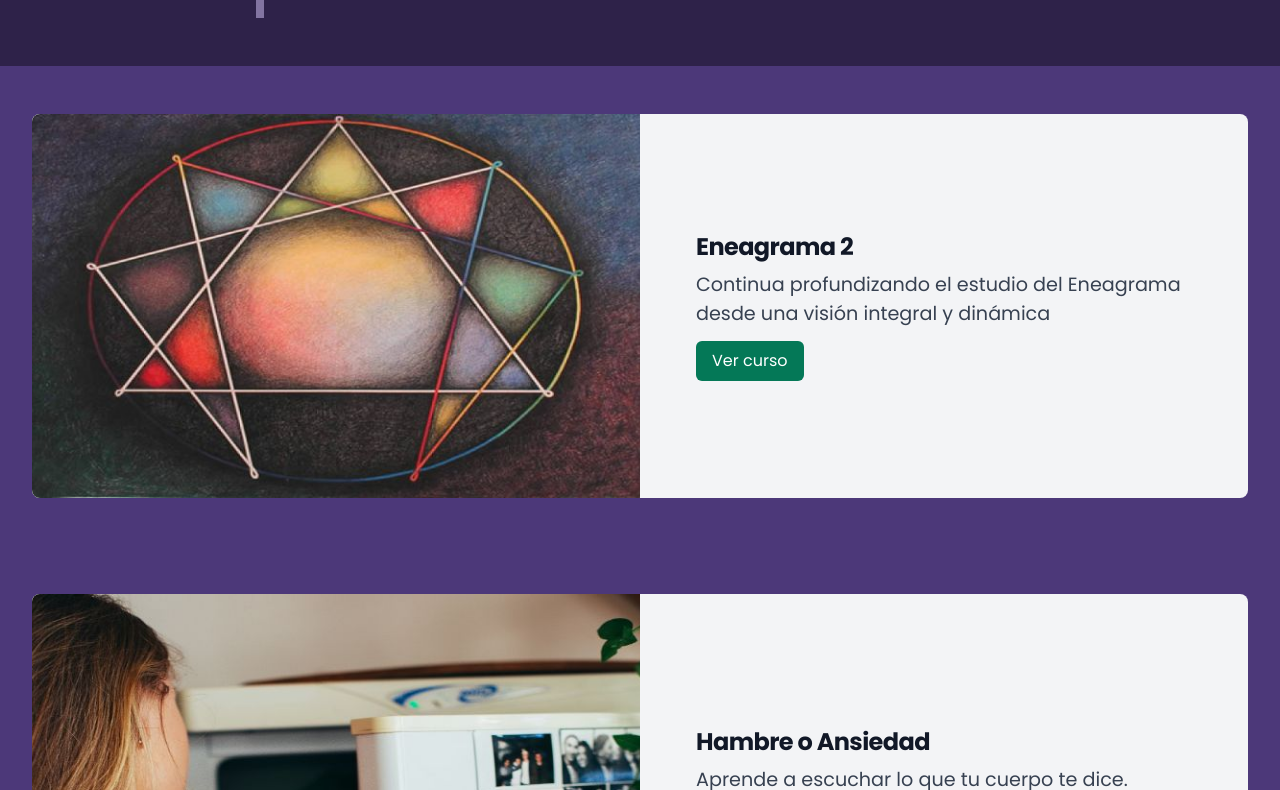
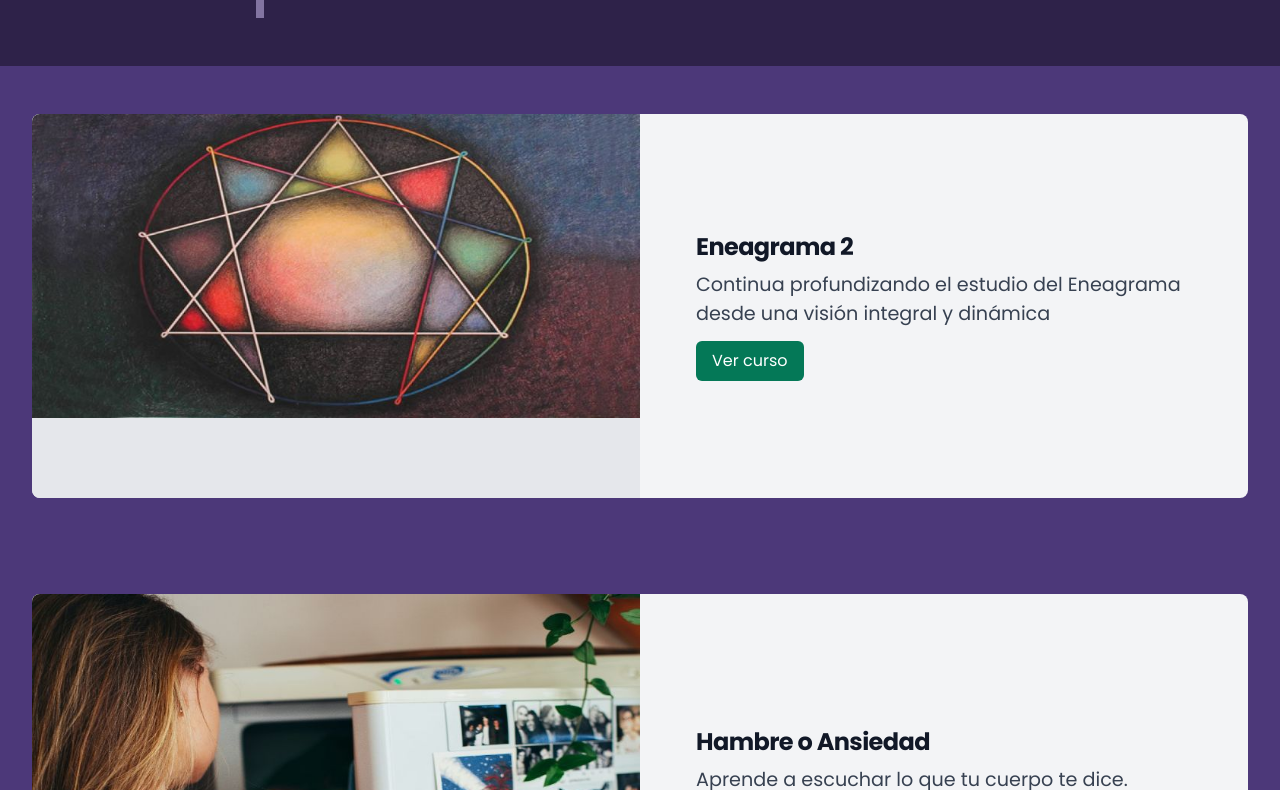
Before and after one commit to marcosmohar/sintonia-tw, a Next.js app: page /clases in a window 1280 px wide. Shown: the part 590-1380 px from the top of the page. Built offline with nearby package versions, Linux system fonts and the light colour scheme.

Commit message:
removed next image for export

```diff
--- a/components/class-card.js
+++ b/components/class-card.js
@@ -1,5 +1,3 @@
-import Image from "next/image";
-
 export default function ClassCard(props) {
   return (
     <>
@@ -7,12 +5,17 @@ export default function ClassCard(props) {
         <div className="max-w-screen-2xl px-4 md:px-8 mx-auto">
           <div className="flex flex-col sm:flex-row bg-gray-100 rounded-lg overflow-hidden">
             <div className="w-full h-60 sm:h-96 sm:w-1/2 bg-gray-200 relative">
-              <Image
+              <img
+                src={props.img.url}
+                alt={props.img.alt}
+                className="w-full h-auto object-cover"
+              />
+              {/*<Image
                 alt={props.img.alt}
                 src={props.img.url}
                 layout="fill"
                 objectFit="cover"
-              />
+              />*/}
             </div>
 
             <div className="w-full sm:w-2/3 lg:w-1/2 flex items-center p-4 sm:p-8 lg:pl-10">
```
